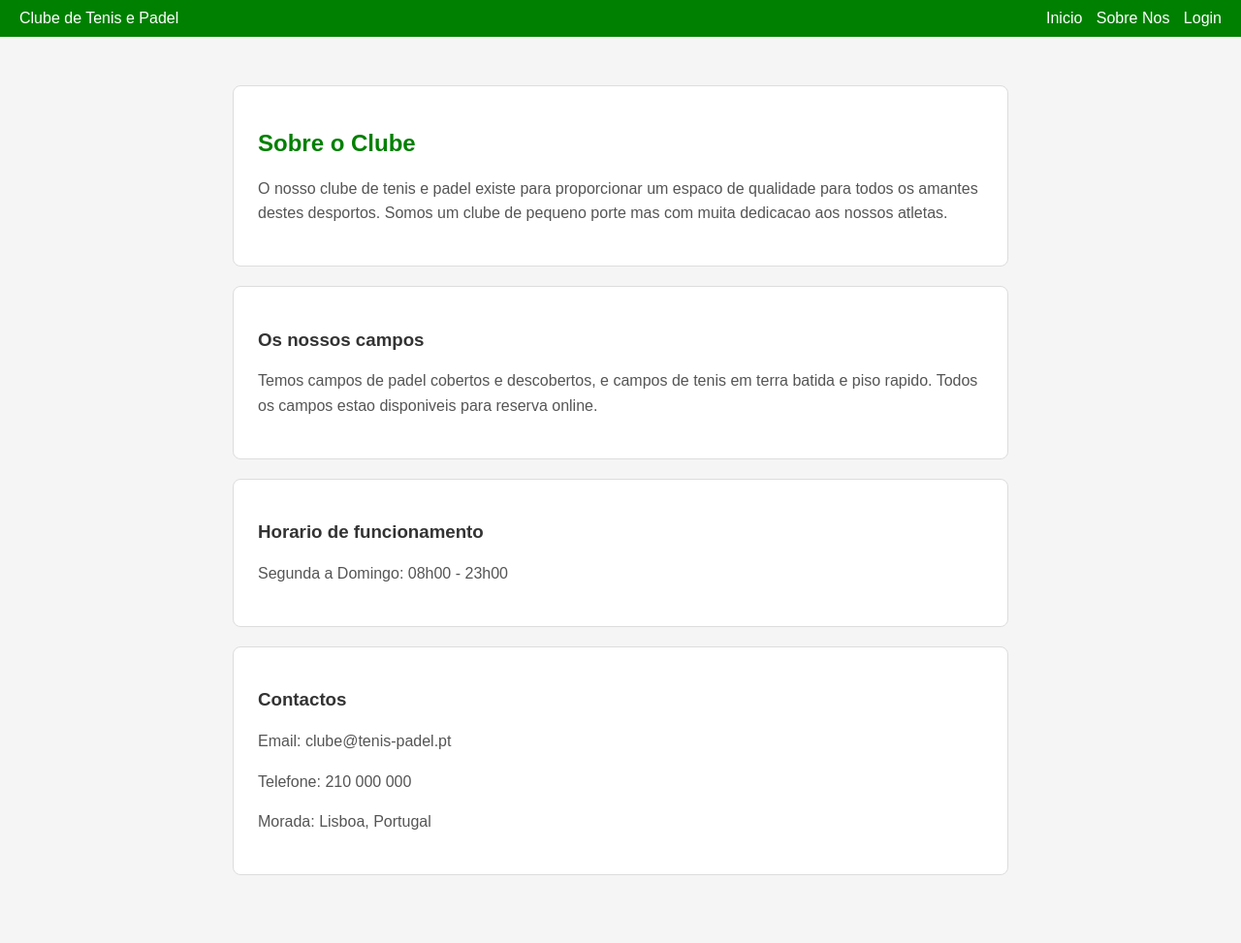
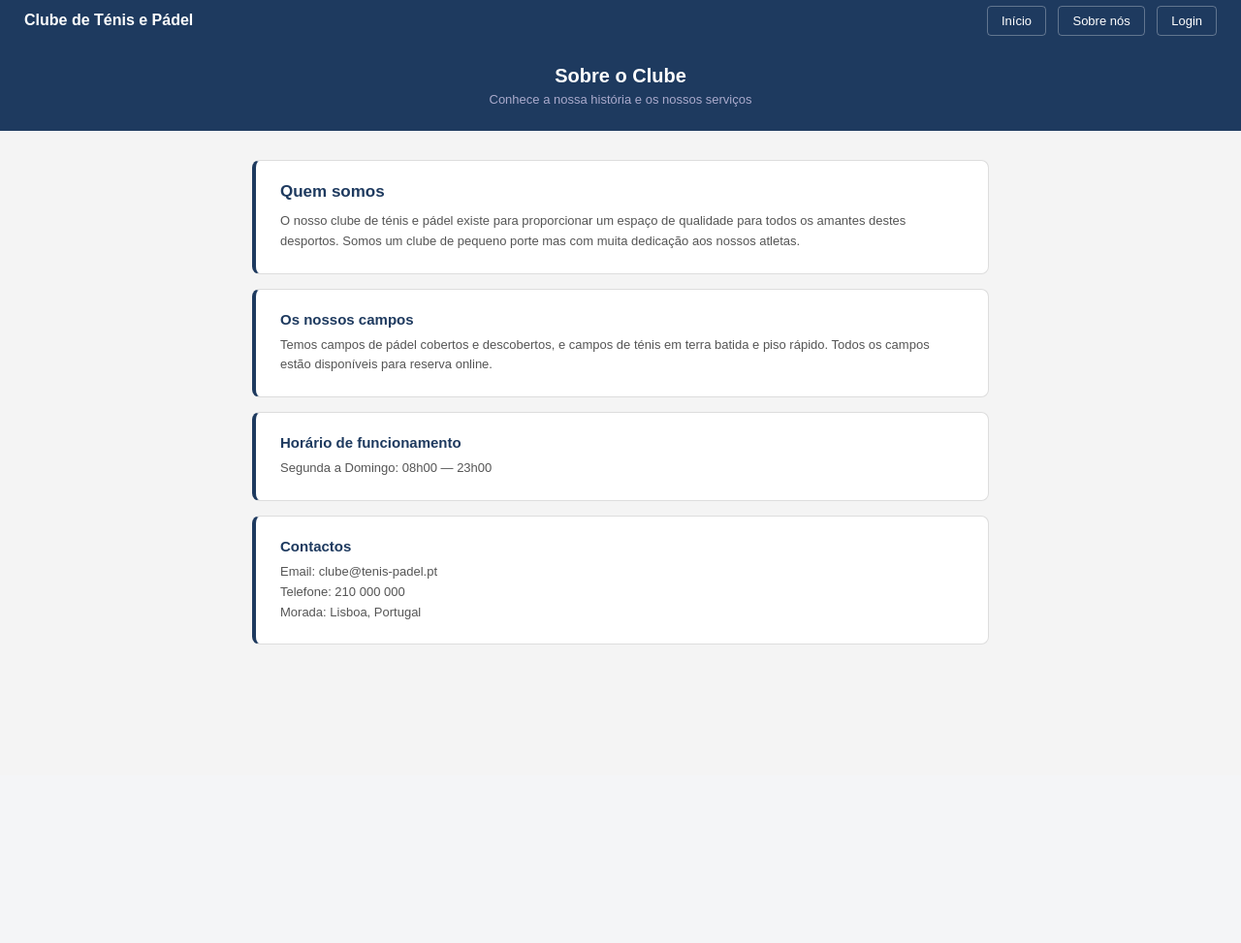
Before and after one commit to donodomundo18/Clube-de-Tenis-e-Padel, a PHP site: page /sobre.php in a window 1280 px wide. Shown: the whole page at 97% size. After the commit the page ends 665 px from the top, so only its background shows below. Run offline with PHP 8.4, Linux system fonts and the light colour scheme.

Commit message:
mudança de cores

```diff
--- a/sobre.php
+++ b/sobre.php
@@ -6,48 +6,64 @@ require_once 'includes/session.php';
 <html lang="pt">
 <head>
     <meta charset="UTF-8">
-    <title>Sobre Nos - Clube de Tenis e Padel</title>
+    <title>Sobre Nós - Clube de Ténis e Pádel</title>
     <style>
-        body { font-family: Arial; margin: 0; background: #f5f5f5; }
-        nav { background: green; padding: 10px 20px; color: white; display: flex; justify-content: space-between; }
-        nav a { color: white; margin-left: 10px; text-decoration: none; }
-        .container { max-width: 800px; margin: 30px auto; padding: 20px; }
-        .caixa { background: white; padding: 25px; border-radius: 8px; margin-bottom: 20px; border: 1px solid #ddd; }
-        h2 { color: green; }
-        h3 { color: #333; }
-        p { color: #555; line-height: 1.6; }
+        * { margin: 0; padding: 0; box-sizing: border-box; }
+        body { font-family: Arial; background: #f4f4f4; }
+        nav { background: #1e3a5f; padding: 12px 25px; display: flex; justify-content: space-between; align-items: center; }
+        nav span { color: white; font-size: 16px; font-weight: bold; }
+        nav a { color: white; text-decoration: none; margin-left: 8px; font-size: 13px; padding: 7px 14px; border-radius: 4px; border: 1px solid rgba(255,255,255,0.3); }
+        nav a:hover { background: #f47c3c; border-color: #f47c3c; }
+        .topo { background: #1e3a5f; color: white; padding: 25px; text-align: center; }
+        .topo h1 { font-size: 20px; }
+        .topo p { font-size: 13px; color: #aac; margin-top: 5px; }
+        .container { max-width: 800px; margin: 30px auto; padding: 0 20px; }
+        .caixa { background: white; padding: 22px 25px; border-radius: 8px; margin-bottom: 15px; border: 1px solid #ddd; border-left: 4px solid #1e3a5f; }
+        .caixa h2 { color: #1e3a5f; font-size: 17px; margin-bottom: 10px; }
+        .caixa h3 { color: #1e3a5f; font-size: 15px; margin-bottom: 8px; }
+        .caixa p { color: #555; line-height: 1.6; font-size: 13px; }
+        .btn-reserva { display: inline-block; margin-top: 20px; padding: 11px 25px; background: #f47c3c; color: white; border-radius: 5px; text-decoration: none; font-size: 14px; }
+        .btn-reserva:hover { background: #d4622c; }
     </style>
 </head>
 <body>
 <nav>
-    <span>Clube de Tenis e Padel</span>
+    <span>Clube de Ténis e Pádel</span>
     <div>
-        <a href="index.php">Inicio</a>
-        <a href="sobre.php">Sobre Nos</a>
+        <a href="index.php">Início</a>
+        <a href="sobre.php">Sobre nós</a>
         <?php if(estaLogado()): ?>
             <a href="nova_reserva.php">Nova Reserva</a>
             <a href="reservas.php">As minhas reservas</a>
-            <a href="logout.php">Sair</a>
+            <a href="logout.php">Logout</a>
         <?php else: ?>
             <a href="login.php">Login</a>
         <?php endif; ?>
     </div>
 </nav>
 
+<div class="topo">
+    <h1>Sobre o Clube</h1>
+    <p>Conhece a nossa história e os nossos serviços</p>
+</div>
+
 <div class="container">
     <div class="caixa">
-        <h2>Sobre o Clube</h2>
-        <p>O nosso clube de tenis e padel existe para proporcionar um espaco de qualidade para todos os amantes destes desportos. Somos um clube de pequeno porte mas com muita dedicacao aos nossos atletas.</p>
+        <h2>Quem somos</h2>
+        <p>O nosso clube de ténis e pádel existe para proporcionar um espaço de qualidade para todos os amantes destes desportos. Somos um clube de pequeno porte mas com muita dedicação aos nossos atletas.</p>
+        <?php if(estaLogado()): ?>
+            <a href="nova_reserva.php" class="btn-reserva">Reservar Campo</a>
+        <?php endif; ?>
     </div>
 
     <div class="caixa">
         <h3>Os nossos campos</h3>
-        <p>Temos campos de padel cobertos e descobertos, e campos de tenis em terra batida e piso rapido. Todos os campos estao disponiveis para reserva online.</p>
+        <p>Temos campos de pádel cobertos e descobertos, e campos de ténis em terra batida e piso rápido. Todos os campos estão disponíveis para reserva online.</p>
     </div>
 
     <div class="caixa">
-        <h3>Horario de funcionamento</h3>
-        <p>Segunda a Domingo: 08h00 - 23h00</p>
+        <h3>Horário de funcionamento</h3>
+        <p>Segunda a Domingo: 08h00 — 23h00</p>
     </div>
 
     <div class="caixa">
```
